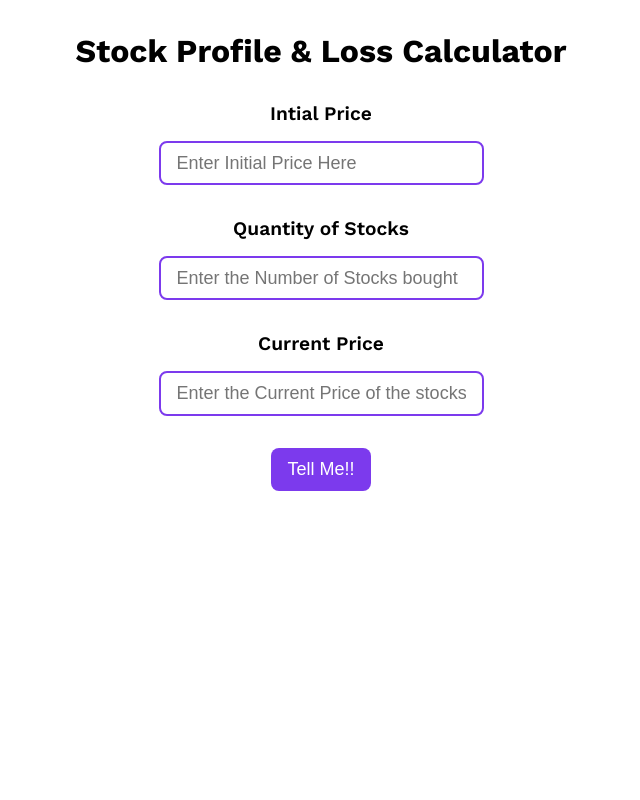
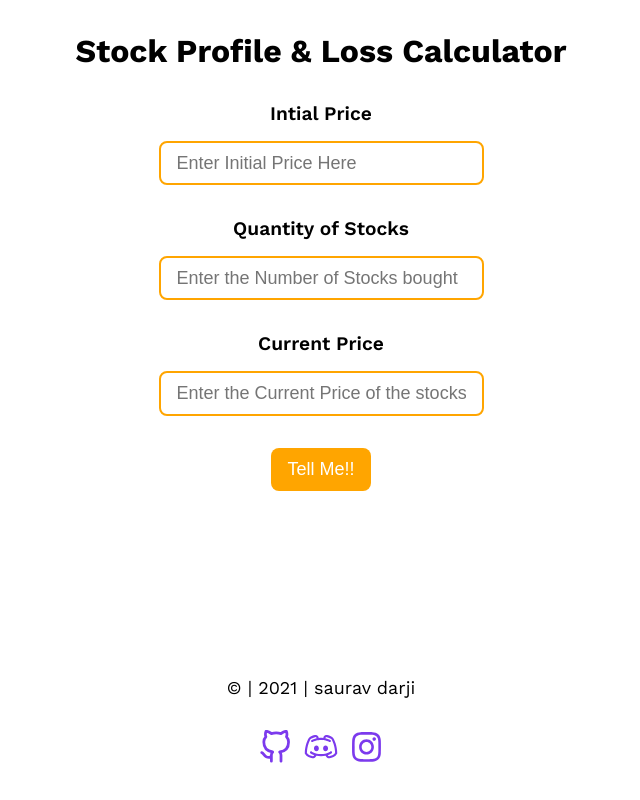
Before and after one commit to iamsaurav28/profit-or-loss, a plain HTML site: page index.html in a window 1280 px wide. Shown: the whole page, without its empty margins (319-959 px from the left). Drawn offline with nearby package versions, Linux system fonts and the light colour scheme.

Commit message:
update img

```diff
--- a/index.html
+++ b/index.html
@@ -45,6 +45,30 @@
       <div id="output-box" class="output"></div>
     </main>
     <footer>
+      <p>© | 2021 | saurav darji</p>
+      <ul class="footer-list">
+        <li>
+          <a class="links" href="https://github.com/iamsaurav28" target="_blank">
+            <img src="images/github.svg" alt="github" />
+          </a>
+        </li>
+        <li>
+          <a class="links" href="https://discord.com/iamsaurav28" target="_blank">
+            <img src="images/discord.svg" alt="discord" />
+          </a>
+        </li>
+
+        <li>
+          <a
+            class="links"
+            href="https://www.instagram.com/iamsaurav28"
+            target="_blank"
+          >
+            <img src="images/instagram.svg" alt="instagram" />
+          </a>
+        </li>
+      </ul>
+    </footer>
 
     <script src="main.js"></script>
   </body>
--- a/style.css
+++ b/style.css
@@ -7,7 +7,7 @@
 }
 
 :root {
-  --primary-color: #7c3aed;
+  --primary-color: orange;
 }
 
 body {
```
Also changed, not shown: images/discord.svg (added), images/github.svg (added), images/instagram.svg (added).
